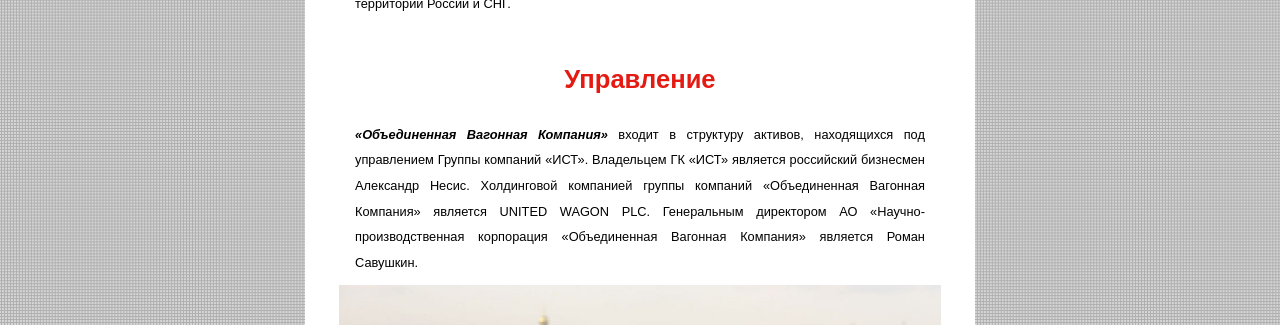
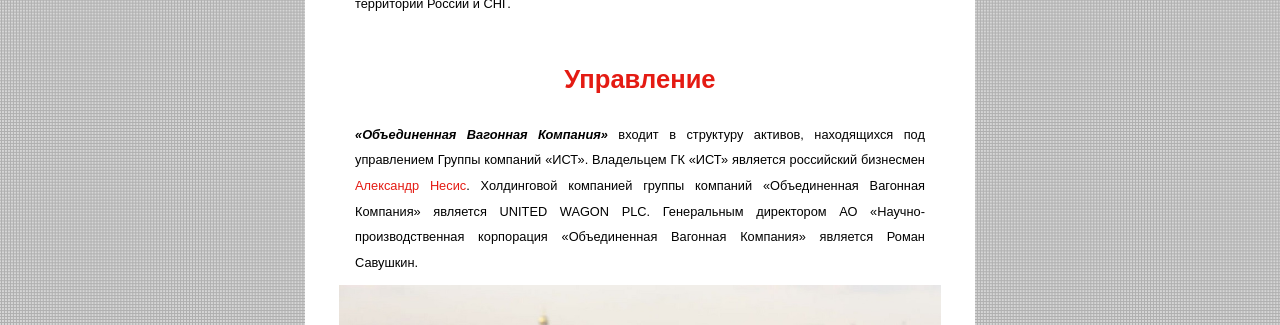
Before and after one commit to tkachrina/RGZ-WEB, a plain HTML site: page index.html in a window 1280 px wide. Shown: the part 1780-2105 px from the top of the page. Drawn offline with Linux system fonts and the light colour scheme.

Commit message:
Правочки2

```diff
--- a/index.html
+++ b/index.html
@@ -91,7 +91,7 @@
         <div class="content">
             <h1 class="miniHeader">Управление</h1>
             <div class="text">
-                <b><i>«Объединенная Вагонная Компания»</i></b> входит в структуру активов, находящихся под управлением Группы компаний «ИСТ». Владельцем ГК «ИСТ» является российский бизнесмен Александр Несис.
+                <b><i>«Объединенная Вагонная Компания»</i></b> входит в структуру активов, находящихся под управлением Группы компаний «ИСТ». Владельцем ГК «ИСТ» является российский бизнесмен <a style="text-decoration: none; color:#e41b13" href="https://ru.wikipedia.org/wiki/Несис,_Александр_Натанович" target="_blank">Александр Несис</a>.
 
                 Холдинговой компанией группы компаний «Объединенная Вагонная Компания» является UNITED WAGON PLC.
 
```
